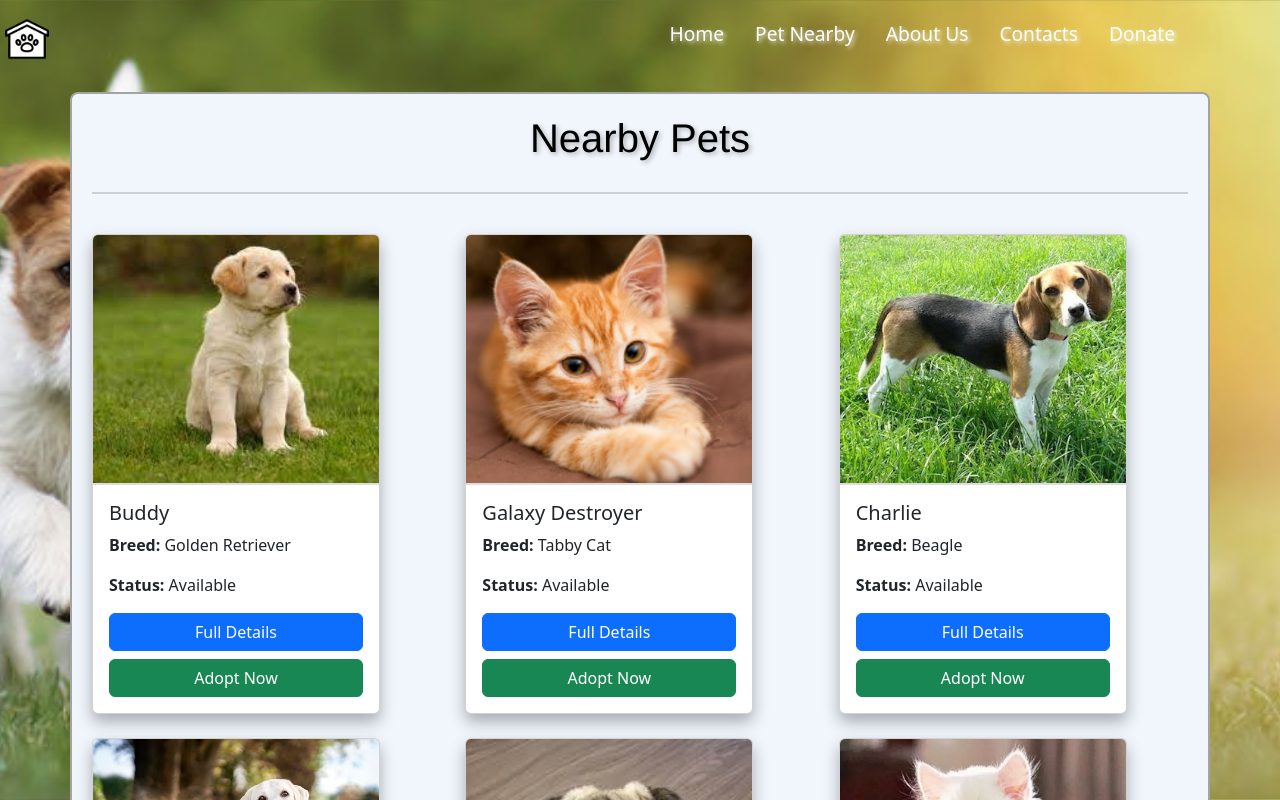
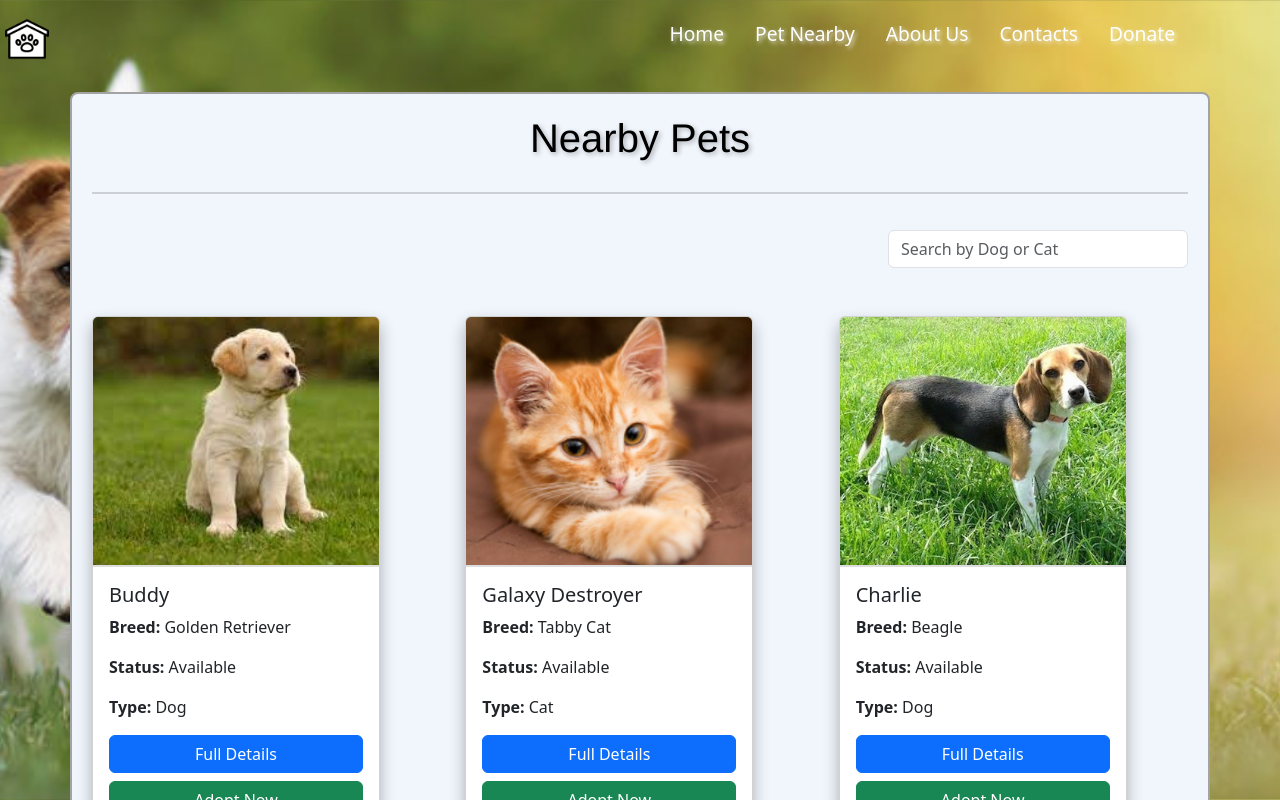
Before and after one commit to kurarenzu007/AnimalAdoption, a React (Vite) app: page /AnimalAdoption/pet-nearby in a window 1280 px wide. Shown: the top 800 px of the page. Built offline with nearby package versions, Linux system fonts and the light colour scheme.

Commit message:
search bar added

```diff
--- a/package.json
+++ b/package.json
@@ -6,7 +6,7 @@
   "type": "module",
   "scripts": {
     "predeploy": "npm run build",
-    "deploy": "gh-pages -d build",
+    "deploy": "gh-pages -d dist",
     "dev": "vite",
     "build": "vite build",
     "lint": "eslint .",
--- a/src/PetNearby.jsx
+++ b/src/PetNearby.jsx
@@ -1,5 +1,5 @@
 import React, { useState } from 'react';
-import { Card, Button, Row, Col, Modal } from 'react-bootstrap';
+import { Card, Button, Row, Col, Modal, Form } from 'react-bootstrap';
 import { useNavigate } from 'react-router-dom'; // Import useNavigate
 import Header from './header'; // Header component included as is
 import './PetCard.css'; // Custom CSS for card styling
@@ -20,9 +20,10 @@ const PetNearby = () => {
   const [showImageModal, setShowImageModal] = useState(false);
   const [selectedImage, setSelectedImage] = useState(null);
   const [selectedImageName, setSelectedImageName] = useState(null);
+  const [searchQuery, setSearchQuery] = useState('');
   const navigate = useNavigate();
 
-  // Mock pet data
+
   const pets = [
     {
       id: 1,
@@ -35,6 +36,7 @@ const PetNearby = () => {
       age: 3,
       dateArrived: '2024-06-01',
       spayedNeutered: false,
+      type: 'Dog',
     },
     {
       id: 2,
@@ -47,6 +49,7 @@ const PetNearby = () => {
       age: 2,
       dateArrived: '2024-07-15',
       spayedNeutered: false,
+      type: 'Cat',
     },
     {
       id: 3,
@@ -59,6 +62,7 @@ const PetNearby = () => {
       age: 4,
       dateArrived: '2024-05-20',
       spayedNeutered: true,
+      type: 'Dog',
     },
     {
       id: 4,
@@ -71,6 +75,7 @@ const PetNearby = () => {
       age: 4,
       dateArrived: '2024-04-12',
       spayedNeutered: true,
+      type: 'Dog',
     },
     {
       id: 5,
@@ -83,6 +88,7 @@ const PetNearby = () => {
       age: 5,
       dateArrived: '2024-03-25',
       spayedNeutered: true,
+      type: 'Dog',
     },
     {
       id: 6,
@@ -95,6 +101,7 @@ const PetNearby = () => {
       age: 3,
       dateArrived: '2024-08-10',
       spayedNeutered: true,
+      type: 'Cat',
     },
     {
       id: 7,
@@ -107,6 +114,7 @@ const PetNearby = () => {
       age: 2,
       dateArrived: '2024-07-01',
       spayedNeutered: false,
+      type: 'Cat',
     },
     {
       id: 8,
@@ -119,6 +127,7 @@ const PetNearby = () => {
       age: 4,
       dateArrived: '2024-06-18',
       spayedNeutered: true,
+      type: 'Dog',
     },
     {
       id: 9,
@@ -131,21 +140,19 @@ const PetNearby = () => {
       age: 5,
       dateArrived: '2024-02-10',
       spayedNeutered: true,
+      type: 'Cat',
     }
   ];
-
 
   const handleShowDetails = (pet) => {
     setSelectedPet(pet);
     setShowModal(true);
   };
 
-
   const handleCloseModal = () => {
     setShowModal(false);
     setSelectedPet(null);
   };
-
 
   const handleImageClick = (image, name) => {
     setSelectedImage(image);
@@ -153,29 +160,45 @@ const PetNearby = () => {
     setShowImageModal(true);
   };
 
-
   const handleCloseImageModal = () => {
     setShowImageModal(false);
     setSelectedImage(null);
     setSelectedImageName(null);
   };
 
-
   const handleAdoptNow = (pet) => {
     navigate('/adoption-form', { state: { pet } });
   };
+
+
+  const filteredPets = pets.filter(pet =>
+    pet.type.toLowerCase().includes(searchQuery.toLowerCase())
+  );
 
   return (
     <div>
       <Header />
       <div className="container mt-4 pet-nearby-section">
         <h1 className="font-weight-bold">Nearby Pets</h1>
+        <hr></hr>
 
-        <hr></hr>
+        <Row className="mb-4">
+          <Col className="d-flex justify-content-end">
+            <Form.Control
+              type="text"
+              placeholder="Search by Dog or Cat"
+              value={searchQuery}
+              onChange={(e) => setSearchQuery(e.target.value)}
+              style={{ maxWidth: '300px' }}
+            />
+          </Col>
+        </Row>
+
+
         <br></br>
         <Row>
-          {pets.length > 0 ? (
-            pets.map((pet) => (
+          {filteredPets.length > 0 ? (
+            filteredPets.map((pet) => (
               <Col key={pet.id} md={4} className="mb-4">
                 <Card className="h-100" style={{ maxWidth: '18rem' }}>
                   <Card.Img
@@ -189,8 +212,9 @@ const PetNearby = () => {
                     <Card.Title>{pet.name}</Card.Title>
                     <Card.Text><strong>Breed:</strong> {pet.breed}</Card.Text>
                     <Card.Text><strong>Status:</strong> {pet.status}</Card.Text>
+                    <Card.Text><strong>Type:</strong> {pet.type}</Card.Text>
 
-                    {/* Full Details Button */}
+
                     <Button
                       variant="primary"
                       onClick={() => handleShowDetails(pet)}
@@ -199,7 +223,7 @@ const PetNearby = () => {
                       Full Details
                     </Button>
 
-                    {/* Adopt Now Button */}
+
                     {pet.status !== 'Adopted' && (
                       <Button
                         variant="success"
@@ -218,7 +242,7 @@ const PetNearby = () => {
           )}
         </Row>
 
-        {/* display pet details*/}
+
         {selectedPet && (
           <Modal show={showModal} onHide={handleCloseModal}>
             <Modal.Header closeButton>
@@ -242,14 +266,19 @@ const PetNearby = () => {
           </Modal>
         )}
 
-       {/*Image Modal */}
+
         {selectedImage && (
           <Modal className="ImgModal" show={showImageModal} onHide={handleCloseImageModal} size="lg">
             <Modal.Header closeButton>
               <Modal.Title>{selectedImageName} Image</Modal.Title>
             </Modal.Header>
             <Modal.Body>
-      <img src={selectedImage} alt={selectedImageName} className="img-fluid" />
+              <img
+                src={selectedImage}
+                alt={selectedImageName}
+                className="img-fluid"
+                style={{ maxHeight: '500px', maxWidth: '100%' }}
+              />
             </Modal.Body>
             <Modal.Footer>
               <Button variant="secondary" onClick={handleCloseImageModal}>
@@ -258,9 +287,7 @@ const PetNearby = () => {
             </Modal.Footer>
           </Modal>
         )}
-
       </div>
-      <br></br>
       <Footer />
     </div>
   );
```
Lines whose indentation alone changed are shown as unchanged.
